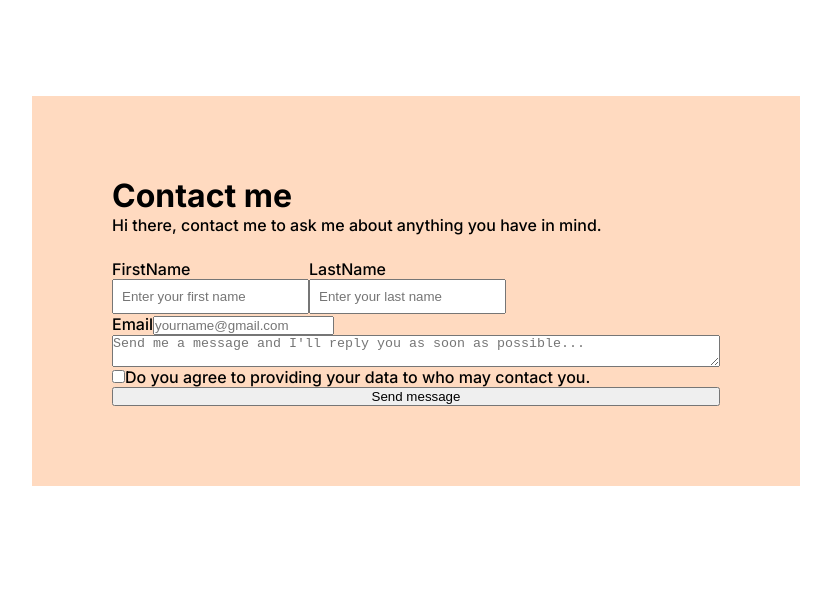
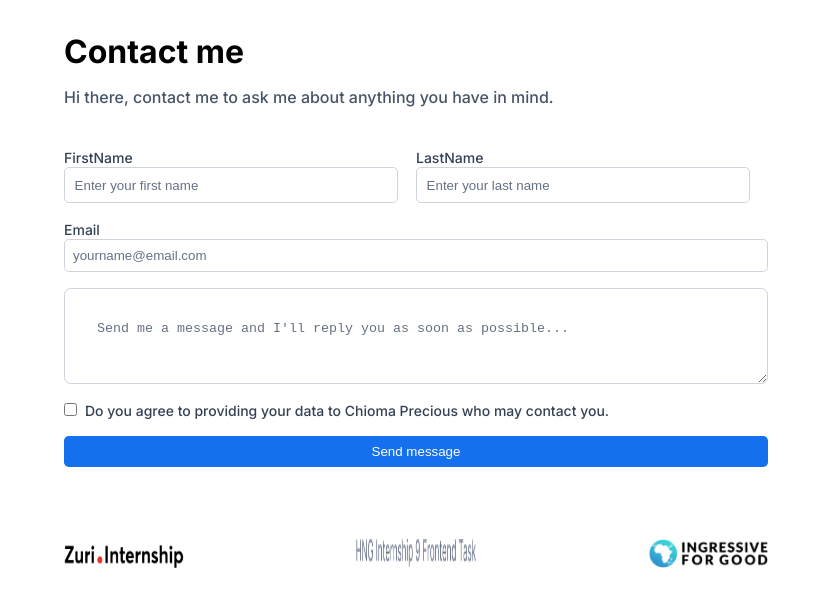
Before and after one commit to chiomaubaezuonu/HNG9-Stage-1-task, a React (Create React App) app: page /contact in a window 1280 px wide. Shown: the top 606 px of the page, without its empty margins (224-1055 px from the left). Built offline with nearby package versions, Linux system fonts and the light colour scheme.

Commit message:
Updated styles for the contact form

```diff
--- a/public/style.css
+++ b/public/style.css
@@ -59,27 +59,97 @@
 #slack {
     display: none;
 }
-.form-data{
+
+.form-data {
     display: flex;
     flex-direction: column;
-    padding: 5rem;
+    padding: 2rem;
     width: 60%;
-    margin: 6rem auto;
-    background-color: rgb(255, 218, 192);
+    margin: 0 auto;
     font-family: 'Inter', sans-serif;
 }
-.form-title{
+
+.form-title {
     margin-bottom: 1.5rem;
 }
-.name-inputs{
+
+#contact-text {
+    color: #475467;
+    font-weight: 400;
+    margin: 1rem 0;
+}
+label{
+    color: #344054;
+    font-size: 0.875rem;
+}
+
+.name-inputs {
     display: flex;
-    padding-right: 1rem;
+    margin-right: 1rem;
+    width: 100%;
+    margin-bottom: 1rem;
 
 }
-.names{
+
+.name-div {
+    width: 100%;
+
+}
+
+.names {
+    padding: 0.6rem;
+    width: 95%;
+    border-radius: 0.3rem;
+    border: 0.1rem solid #D0D5DD;
+
+}
+
+#email {
+    border: 0.1rem solid #D0D5DD;
     padding: 0.5rem;
-    outline: none;
+    width: 100%;
+    border-radius: 0.3rem;
+
 }
+
+#message {
+    border: 0.1rem solid #D0D5DD;
+    padding: 2rem;
+    margin: 1rem 0;
+    width: 100%;
+    border-radius: 0.4rem;
+}
+#checkbox{
+    padding: 0.5rem;
+}
+
+#btn__submit {
+    border: 0.1rem solid #D0D5DD;
+    padding: 0.5rem;
+    width: 100%;
+    background-color: #1570EF;
+    color: #FFFFFF;
+    margin: 1rem 0;
+    border-radius: 0.3rem;
+    border: none;
+
+}
+
+::placeholder {
+    color: #667085;
+}
+.contact-footer{
+    width: 60%;
+    margin: auto;
+    display: flex;
+    justify-content: space-between;
+    padding: 1.5rem 2rem;
+
+}
+.contact-img{
+    width: 17%;
+}
+
 @media (max-width: 600px) {
 
     .wrapper {
@@ -87,7 +157,8 @@
         margin: 0 auto;
         padding: 3rem;
     }
-    .profile{
+
+    .profile {
         width: 100%;
     }
 
@@ -106,10 +177,12 @@
         padding-bottom: 3rem;
         padding-top: 0.3rem;
     }
-.link-div{
-    margin-top: 0.2rem;
-    width: 100%;
-}
+
+    .link-div {
+        margin-top: 0.2rem;
+        width: 100%;
+    }
+
     /* .links {
         padding: 0.2rem;
     } */
@@ -123,12 +196,38 @@
     .contact {
         padding: 0.5rem;
     }
+    .form-data {
+        display: flex;
+        flex-direction: column;
+        padding: 2rem;
+        width: 80%;
+        margin: 0 auto;
+        font-family: 'Inter', sans-serif;
+    }
+    .name-inputs{
+        display: flex;
+        flex-direction: column;
+    }
+    .contact-footer{
+        width: 80%;
+        margin: auto;
+        display: flex;
+        flex-direction: column;
+        justify-content: space-between;
+        padding: 1.5rem;
+
+    }
+    .contact-img{
+        width: 50%;
+        padding: 0.4rem;
+    }
 }
 
 @media (max-width: 900px) {
-    .wrapper{
+    .wrapper {
         padding: 1rem;
     }
+
     .profile {
         width: 100%;
         padding: 2rem;
--- a/src/Components/Contact.js
+++ b/src/Components/Contact.js
@@ -2,15 +2,18 @@ import React from "react";
 import { Form } from "react-router-dom";
 
 const Contact = () => {
+  const name = "Chioma Precious";
   return (
     <div>
       <div className="form-data">
         <div className="form-title">
           <h1 className="contact">Contact me</h1>
-          <p>Hi there, contact me to ask me about anything you have in mind.</p>
+          <p id="contact-text">
+            Hi there, contact me to ask me about anything you have in mind.
+          </p>
         </div>
         <div className="name-inputs">
-          <div>
+          <div className=" name-div">
             <label>FirstName </label>
             <br />
             <input
@@ -20,7 +23,7 @@ const Contact = () => {
               placeholder="Enter your first name"
             />
           </div>
-          <div>
+          <div className="name-div">
             <label>LastName</label>
             <br />
             <input
@@ -31,23 +34,42 @@ const Contact = () => {
             />
           </div>
         </div>
+        <div>
+          <label>Email</label>
+          <br />
+          <input
+            type="email"
+            id="email"
+            placeholder="yourname@email.com"
+            required
+          />
+        </div>
 
-        <label>
-          Email
-          <input id="email" placeholder="yourname@gmail.com"></input>
-        </label>
         <textarea
           id="message"
           placeholder="Send me a message and I'll reply you as soon as possible..."
         ></textarea>
         <div>
-          <input type="checkbox" />
-          <label htmlFor="isFriendly">
+          <input type="checkbox"
+
+          />
+          <label  id="checkbox">
             Do you agree to providing your data to {name} who may contact you.
           </label>
           <br />
         </div>
-        <button id="btn__submit">Send message</button>
+        <button id="btn__submit" onClick={() => alert("yes")}>
+          Send message
+        </button>
+      </div>
+      <div className="contact-footer">
+        <img src="./images/Zuri-logo.png" className="contact-img" alt="logo" />
+        <img
+          src="./images/footer-text.png"
+          className="contact-img"
+          alt="text"
+        />
+        <img src="./images/I4G.png" className="contact-img" alt="I4G" />
       </div>
     </div>
   );
```
